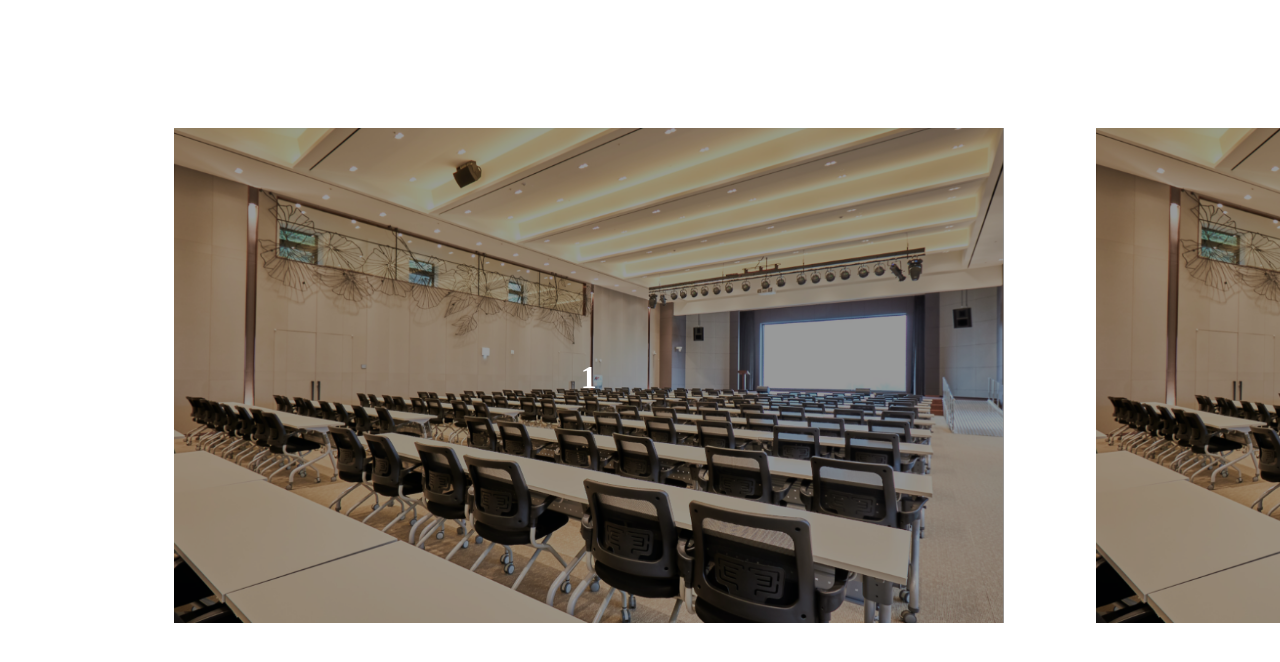
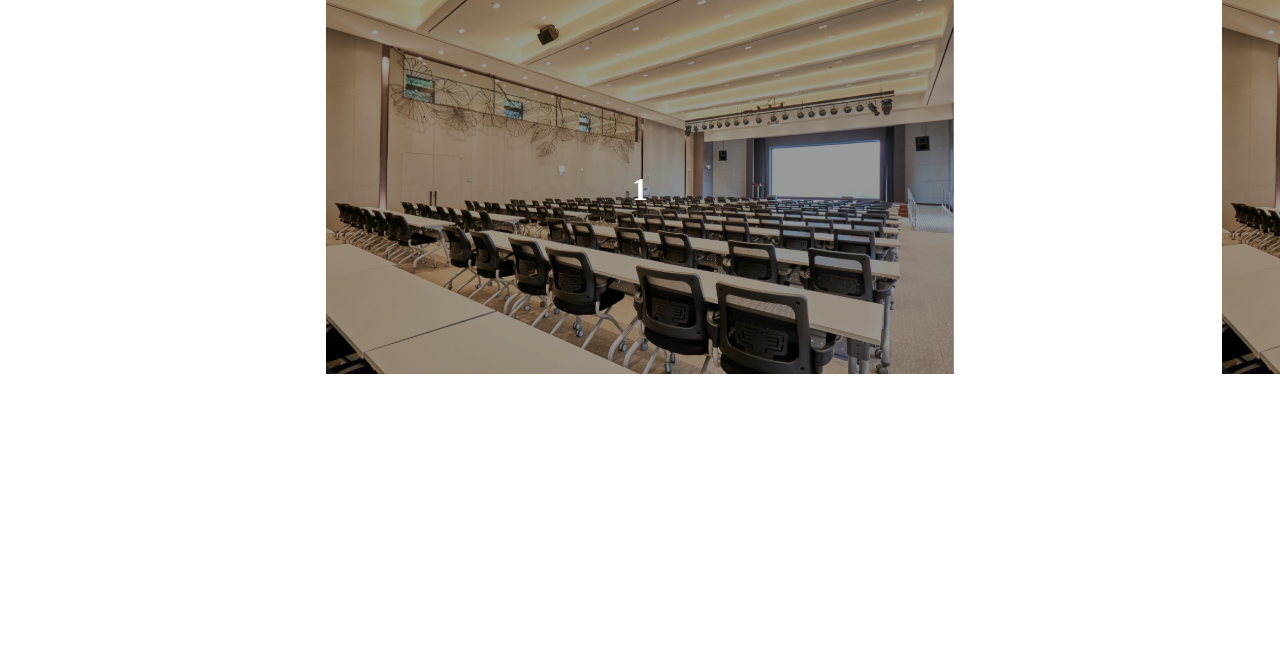
Before and after one commit to sshusshu/assignment, a plain HTML site: page dragslider2.html in a window 1280 px wide. Drawn offline with Linux system fonts and the light colour scheme.

Commit message:
sshu: 수정

```diff
--- a/dragslider2.html
+++ b/dragslider2.html
@@ -10,12 +10,11 @@
     <style>
         *{margin: 0;padding: 0;list-style:none;}
         .slide-container{
-            width: 80%;
-            padding: 10%;
             overflow: hidden;
         }
         .slide-container ul{
             display:flex;
+            margin-left:10%;
         }
         .slide-container ul li{
             position: relative;
@@ -61,9 +60,9 @@
 <script>
 
 
-    const widthStandard = 90;
-    const marginStandard = 10;
-    const slideWrap = document.querySelector('.slide-container')
+    const widthStandard = 70;
+    const marginStandard = 30;
+    const slideWrap = document.querySelector('.slide-container');
     const container = slideWrap.querySelector('ul');
     const slides = container.querySelectorAll('li');
 
@@ -72,6 +71,7 @@
 
 
     container.style.width = (slides.length *  widthStandard)+'%';
+    container.style.marginLeft =  marginStandard/2 +'%';
     slides.forEach((slide)=>{
         slide.style.width = (widthStandard/slides.length)+'%';
         slide.style.margin = '0 ' + (marginStandard/(slides.length*2))+'%';
@@ -95,6 +95,7 @@
         downX = e.clientX;
         startX = currentX + e.clientX;
         slideWrap.addEventListener('mousemove', mouseMoveHandler)
+        slideWrap.addEventListener('touchmove', mouseMoveHandler);
     }
     function mouseMoveHandler(e){
         isDrag = true;
@@ -109,13 +110,14 @@
         }else{
             idx = Math.floor(currentX/slideWidth);
         }
-
         currentX = slideWidth * idx
         setX(e)
         slideWrap.removeEventListener('mousemove', mouseMoveHandler)
+        slideWrap.removeEventListener('touchmove', mouseMoveHandler);
     }
     function mouseLeaveHandler(e){
         slideWrap.removeEventListener('mousemove', mouseMoveHandler)
+        slideWrap.removeEventListener('touchmove', mouseMoveHandler);
     }
 
     function setX(e){
@@ -132,12 +134,29 @@
         container.style.transform = `translate3d(${-currentX}px,0px,0px)`
     }
 
-
+    // function getPosition(e) {
+    //     let x,y;
+    //
+    //     if (e.type.includes('touch')) {
+    //         x = e.touches[0].clientX;
+    //         y = e.touches[0].clientY;
+    //     } else {
+    //         x = e.clientX;
+    //         y = e.clientY;
+    //     }
+    //
+    //     return {x:x, y:y};
+    // }
     /********************************* Event Listener *************************************/
 
     slideWrap.addEventListener('mousedown', mouseDownHandler)
+    slideWrap.addEventListener('touchstart', mouseDownHandler);
+
     slideWrap.addEventListener('mouseup', mouseUpHandler)
+    slideWrap.addEventListener('touchend', mouseUpHandler);
+
     slideWrap.addEventListener('mouseleave', mouseLeaveHandler)
+    slideWrap.addEventListener('touchcancel', mouseLeaveHandler);
 
 
 </script>
```
Also changed, not shown: dragslider.html (+4 -4 lines).
